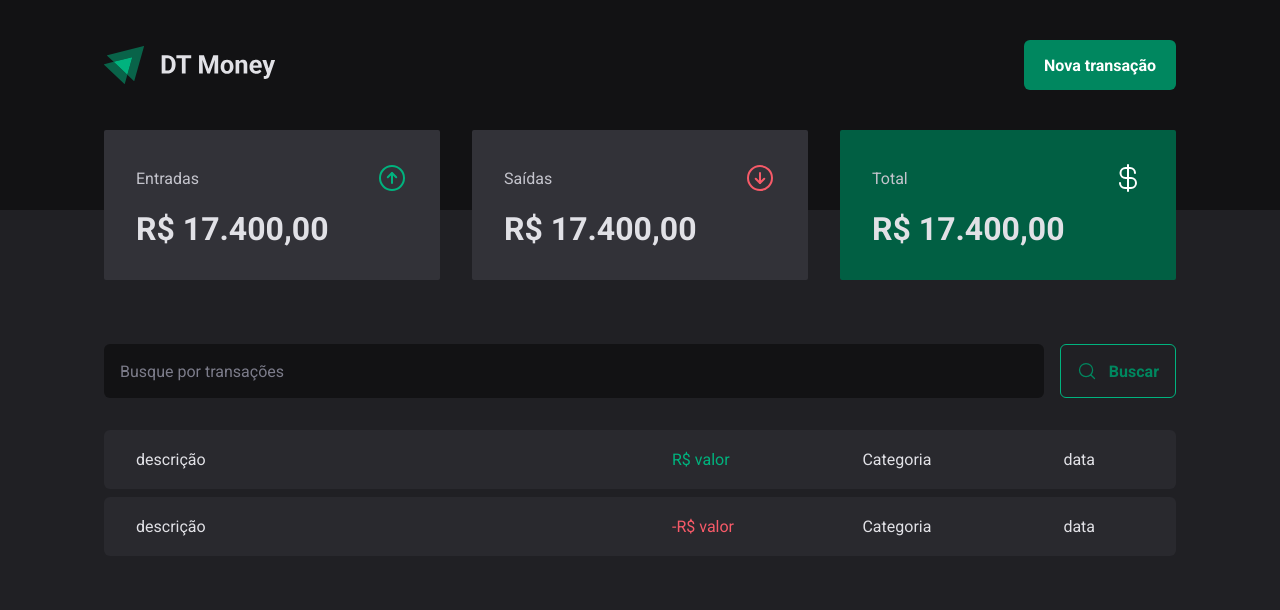
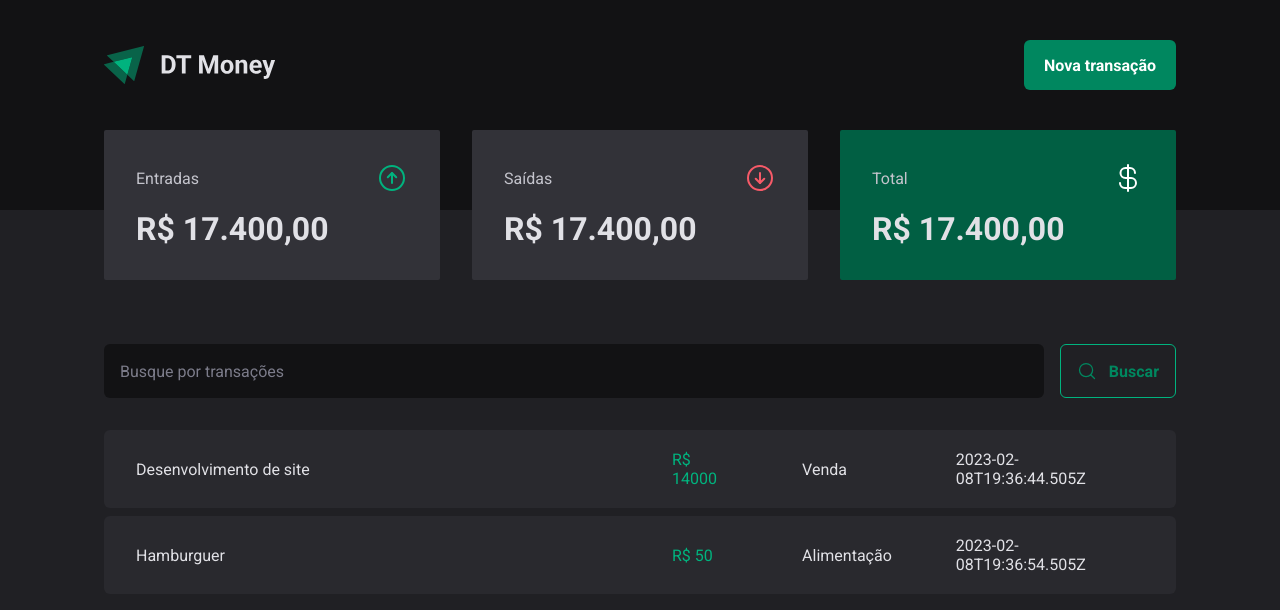
Before and after one commit to Jessica-Garcia/dt-money, a React (Vite) app: page / in a window 1280 px wide. Shown: the top 610 px of the page. Built offline with nearby package versions, Linux system fonts and the light colour scheme; data requests are answered from the project's data file.

Commit message:
feat: show data on screen

```diff
--- a/server.json
+++ b/server.json
@@ -7,6 +7,16 @@
             "category": "Venda",
             "price": 14000,
             "createdAt": "2023-02-08T19:36:44.505Z"
+        },
+        {
+            "id": 2,
+            "description": "Hamburguer",
+            "type": "outcome",
+            "category": "Alimentação",
+            "price": 50,
+            "createdAt": "2023-02-08T19:36:54.505Z"
         }
+
+
     ]
 }
--- a/src/pages/Transactions/index.tsx
+++ b/src/pages/Transactions/index.tsx
@@ -1,3 +1,4 @@
+import { useEffect, useState } from "react";
 import { Summary } from "../../components/Summary";
 import { SearchForm } from "./components/SearchForm";
 import {
@@ -6,28 +7,47 @@
   TransactionsTable,
 } from "./styles";
 
+interface Transaction {
+  id: number;
+  description: string;
+  type: "income" | "outcome";
+  category: string;
+  price: number;
+  createdAt: string;
+}
+
 export const Transactions = () => {
+  const [transactions, setTransactions] = useState<Transaction[]>([]);
+  const loadTransactions = async () => {
+    const response = await fetch("http://localhost:3333/transactions");
+    const data = await response.json();
+
+    setTransactions(data);
+  };
+
+  useEffect(() => {
+    loadTransactions();
+  }, []);
+
   return (
     <TransactionsContainer>
       <SearchForm />
       <TransactionsTable>
         <tbody>
-          <tr>
-            <td width="50%">descrição</td>
-            <td>
-              <PriceHighlight variant="income">R$ valor</PriceHighlight>
-            </td>
-            <td>Categoria</td>
-            <td>data</td>
-          </tr>
-          <tr>
-            <td width="50%">descrição</td>
-            <td>
-              <PriceHighlight variant="outcome">-R$ valor</PriceHighlight>
-            </td>
-            <td>Categoria</td>
-            <td>data</td>
-          </tr>
+          {transactions.map((transaction) => {
+            return (
+              <tr key={transaction.id}>
+                <td width="50%">{transaction.description}</td>
+                <td>
+                  <PriceHighlight variant="income">
+                    R$ {transaction.price}
+                  </PriceHighlight>
+                </td>
+                <td>{transaction.category}</td>
+                <td>{transaction.createdAt}</td>
+              </tr>
+            );
+          })}
         </tbody>
       </TransactionsTable>
     </TransactionsContainer>
```
